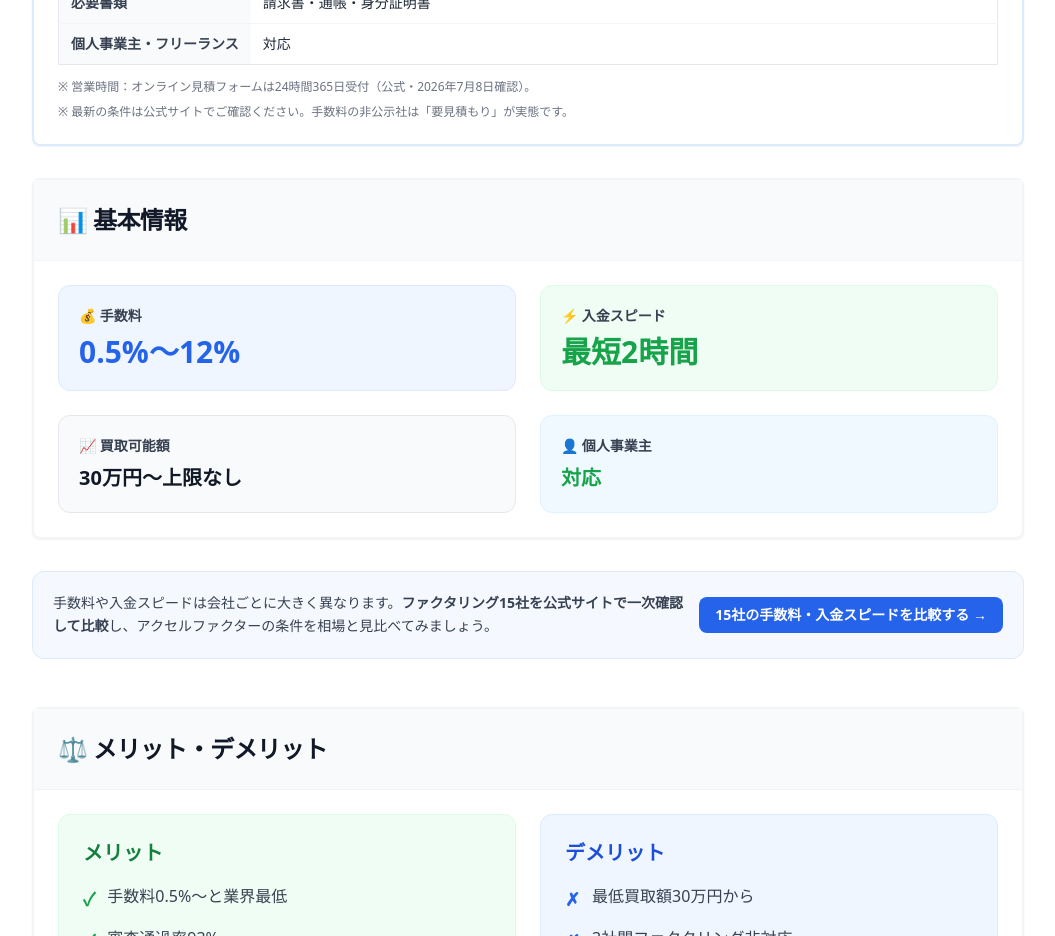
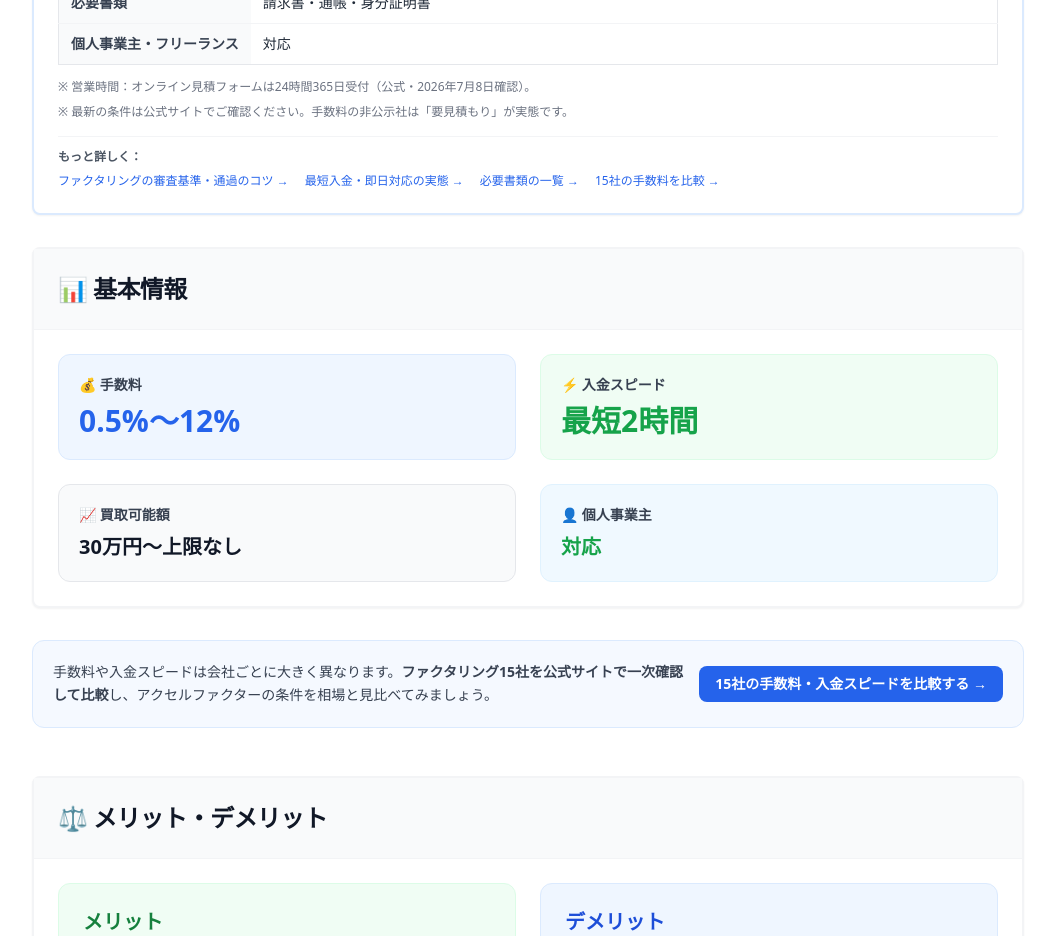
Before and after one commit to webmaster0818/corp-factoring, a Next.js app: page /companies/accel-factor in a window 1280 px wide. Shown: the part 1940-2876 px from the top of the page, without its empty margins (112-1167 px from the left). Built offline with nearby package versions, Linux system fonts and the light colour scheme.

Commit message:
第2期P1: 早見表に審査/入金/必要書類記事+/fees/への内部リンク(指名×サブ意図の網)

```diff
--- a/app/companies/[slug]/page.tsx
+++ b/app/companies/[slug]/page.tsx
@@ -319,6 +319,15 @@ export default function CompanyPage({
                 <p className="mt-3 text-xs text-gray-500 leading-relaxed">※ 営業時間：{details.operatingHours.note}</p>
               )}
               <p className="mt-2 text-xs text-gray-500">※ 最新の条件は公式サイトでご確認ください。手数料の非公示社は「要見積もり」が実態です。</p>
+              <div className="mt-4 border-t border-gray-100 pt-3">
+                <p className="text-xs font-bold text-gray-600 mb-2">もっと詳しく：</p>
+                <div className="flex flex-wrap gap-x-4 gap-y-1.5 text-xs">
+                  <Link href="/articles/article-factoring-shinsa/" className="text-blue-600 hover:underline">ファクタリングの審査基準・通過のコツ →</Link>
+                  <Link href="/articles/article-factoring-nyuukin-jikan/" className="text-blue-600 hover:underline">最短入金・即日対応の実態 →</Link>
+                  <Link href="/articles/article-factoring-hitsuyou-shorui/" className="text-blue-600 hover:underline">必要書類の一覧 →</Link>
+                  <Link href="/fees/" className="text-blue-600 hover:underline">15社の手数料を比較 →</Link>
+                </div>
+              </div>
             </CardContent>
           </Card>
         </section>
```
